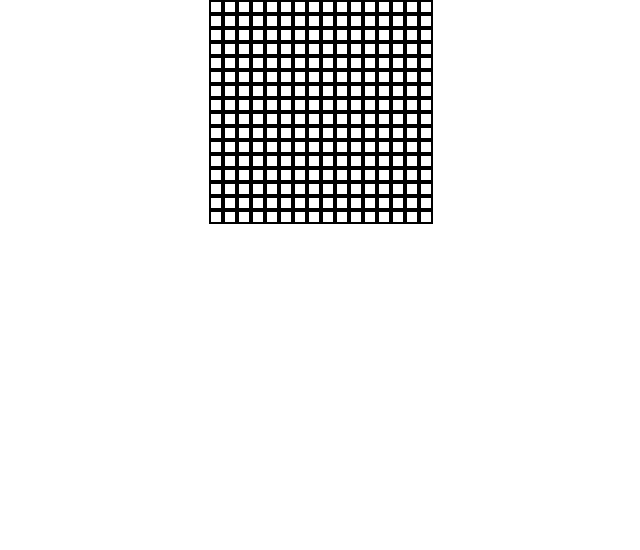
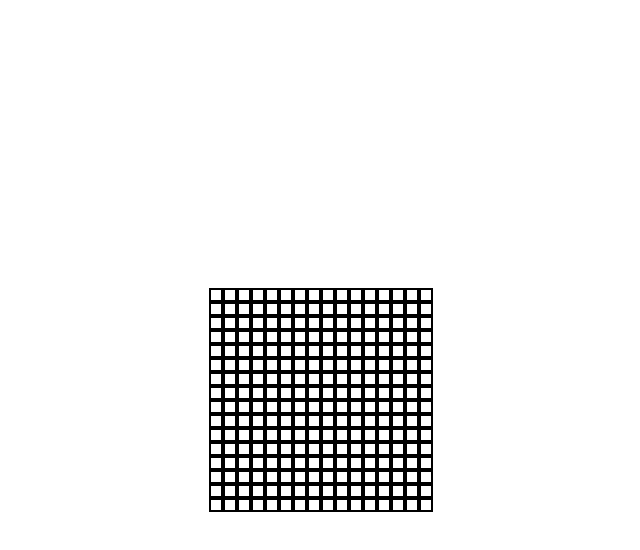
Before and after one commit to amutones/etch-a-sketch, a plain HTML site: page index.html in a window 1280 px wide. Shown: the whole page, without its empty margins (319-959 px from the left). Drawn offline with Linux system fonts and the light colour scheme.

Commit message:
Made body 100vh to center grid  Changes to be committed: 	modified:   style.css

```diff
--- a/style.css
+++ b/style.css
@@ -1,9 +1,11 @@
+
 body {
     margin:0;
     padding:0;
     display:flex;
     justify-content: center;
     align-items: center;
+    height: 100vh;
 }
 
 #container {
@@ -13,8 +15,8 @@ body {
     width:224px;
 
     flex-wrap: wrap;
-    justify-content: center;
-    align-items: center;
+    /* justify-content: center;
+    align-items: center; */
 }
 
 .square {
@@ -23,5 +25,5 @@ body {
     border-color:black;
     height:10px;
     width: 10px;
-    flex-grow:1;
+
 }
```
